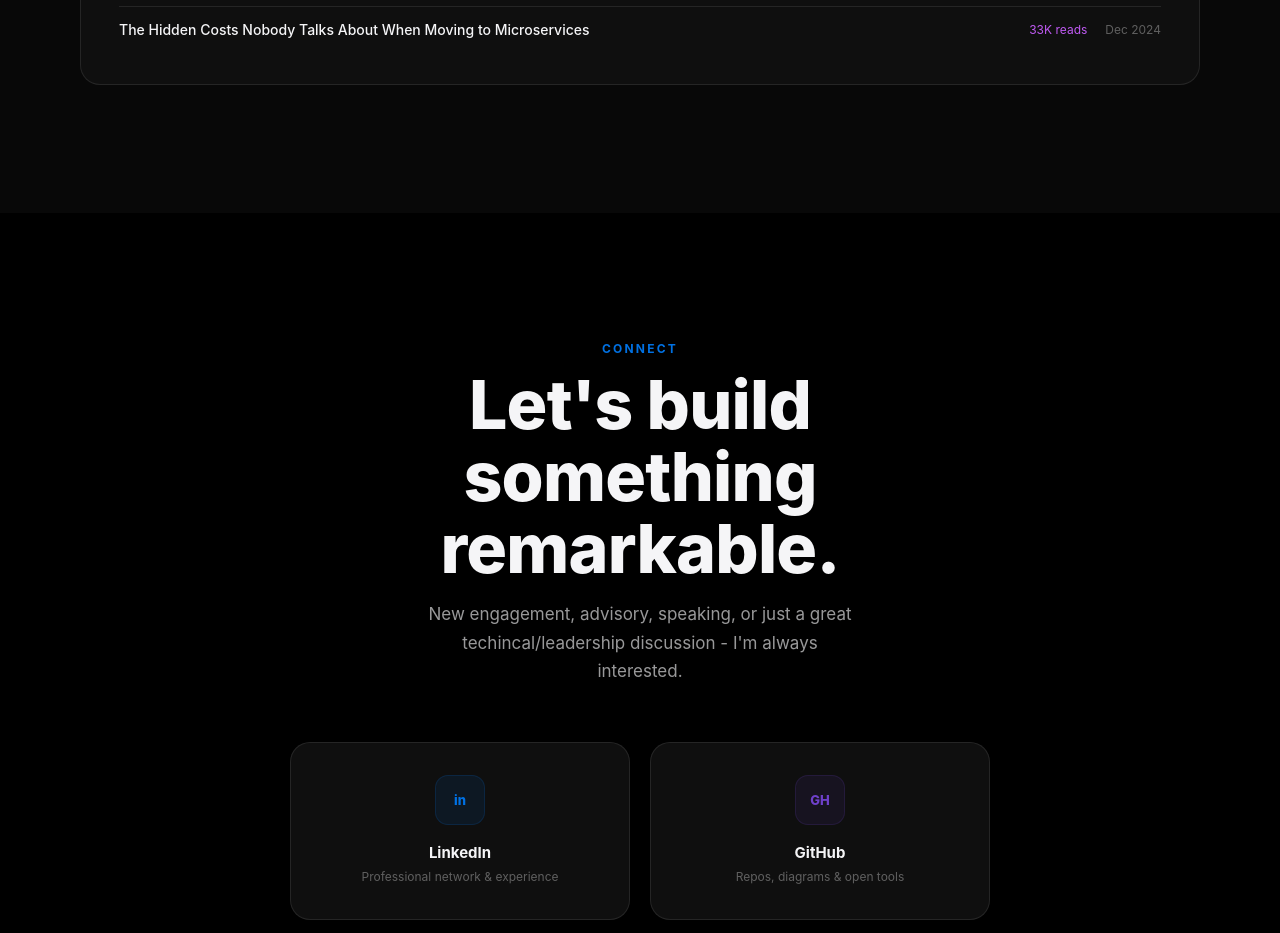
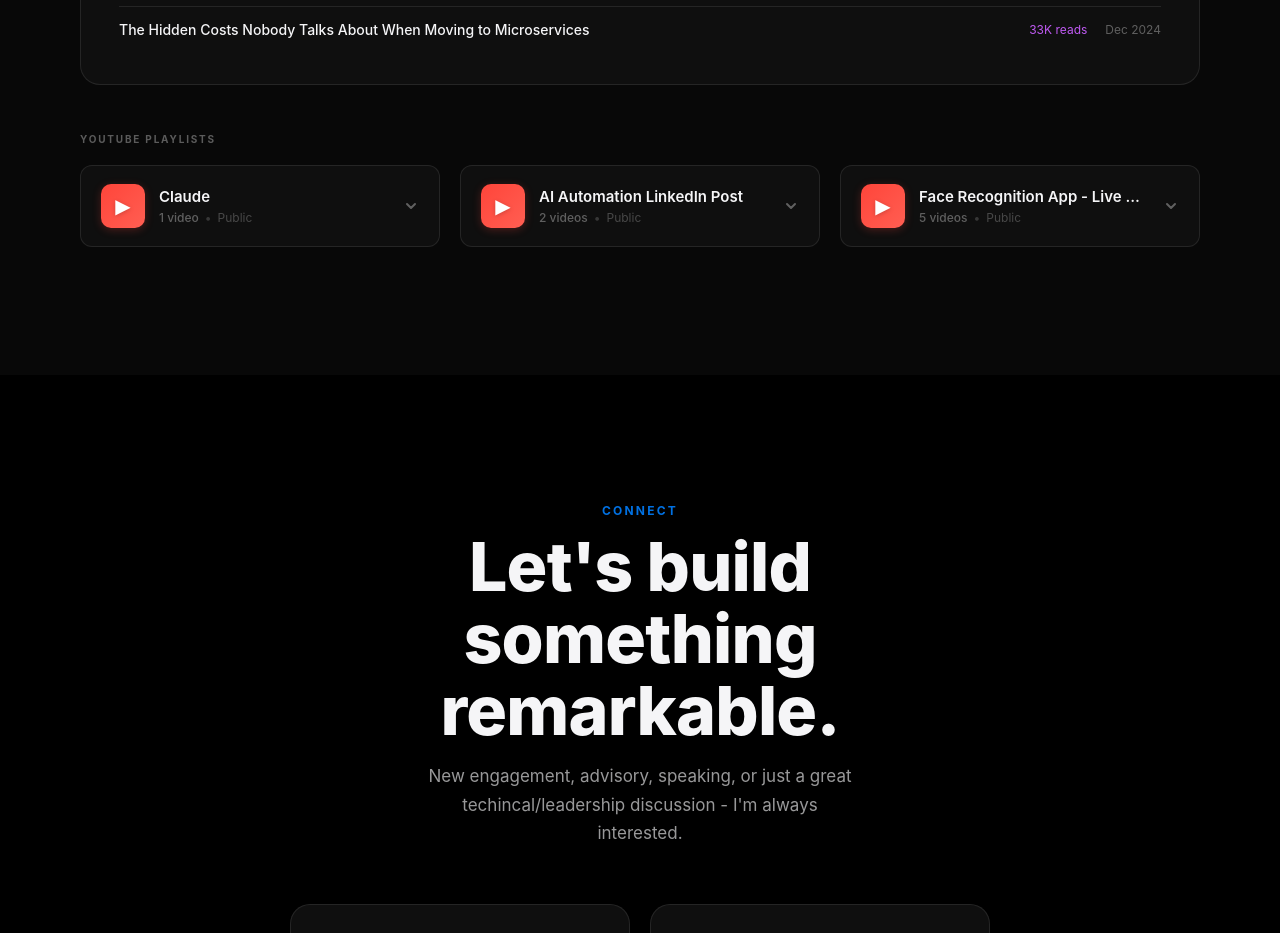
Before and after one commit to tsabunkar/portfolio, a React (Vite) app: page / in a window 1280 px wide. Shown: the part 4460-5393 px from the top of the page. Built offline with nearby package versions, Linux system fonts and the light colour scheme.

Commit message:
playist feature

```diff
--- a/src/data/footprint.js
+++ b/src/data/footprint.js
@@ -49,3 +49,30 @@ export const ARTICLES = [
     url:   '#',
   },
 ];
+
+export const YOUTUBE_PLAYLISTS = [
+  {
+    title: 'Claude',
+    videoCount: 1,
+    visibility: 'Public',
+    lastUpdated: 'Updated today',
+    thumbnail: '▶',
+    url: 'https://www.youtube.com/@tsabunkar/playlists',
+  },
+  {
+    title: 'AI Automation LinkedIn Post',
+    videoCount: 2,
+    visibility: 'Public',
+    lastUpdated: 'Updated 4 days ago',
+    thumbnail: '▶',
+    url: 'https://www.youtube.com/@tsabunkar/playlists',
+  },
+  {
+    title: 'Face Recognition App - Live Coding',
+    videoCount: 5,
+    visibility: 'Public',
+    lastUpdated: 'Recently updated',
+    thumbnail: '▶',
+    url: 'https://www.youtube.com/@tsabunkar/playlists',
+  },
+];
--- a/src/data/index.js
+++ b/src/data/index.js
@@ -10,7 +10,7 @@ export { FLIP_WORDS }                  from './flipWords';
 export { CASE_STUDIES }                from './caseStudies';
 export { STATS }                       from './stats';
 export { TESTIMONIALS }                from './testimonials';
-export { FOOTPRINT, ARTICLES }         from './footprint';
+export { FOOTPRINT, ARTICLES, YOUTUBE_PLAYLISTS } from './footprint';
 export { CONNECT_LINKS }               from './connectLinks';
 export { TECH_STACK }                  from './techStack';
 export { EDUCATION }                   from './education';
--- a/src/sections/Footprint/Footprint.module.css
+++ b/src/sections/Footprint/Footprint.module.css
@@ -105,3 +105,39 @@
   font-family: -apple-system, BlinkMacSystemFont, sans-serif;
   transition:  color 0.45s ease;
 }
+
+/* YouTube Playlists Section */
+.playlistsSection {
+  margin-top: clamp(32px, 4vw, 48px);
+}
+
+.playlistsLabel {
+  font-size:      clamp(9px, 1.1vw, 10px);
+  color:          var(--text-low);
+  font-family:    -apple-system, BlinkMacSystemFont, sans-serif;
+  letter-spacing: 1.8px;
+  font-weight:    700;
+  margin:         0 0 20px;
+  text-transform: uppercase;
+  transition:     color 0.45s ease;
+}
+
+.playlistsGrid {
+  display: grid;
+  gap: 16px;
+  grid-template-columns: 1fr;
+}
+
+@media (min-width: 640px) {
+  .playlistsGrid {
+    grid-template-columns: repeat(2, 1fr);
+    gap: 18px;
+  }
+}
+
+@media (min-width: 1024px) {
+  .playlistsGrid {
+    grid-template-columns: repeat(3, 1fr);
+    gap: 20px;
+  }
+}
--- /dev/null
+++ b/src/sections/Footprint/PlaylistCard.jsx
@@ -0,0 +1,67 @@
+/**
+ * sections/Footprint/PlaylistCard.jsx
+ * Individual YouTube playlist card with expand/collapse animation
+ */
+
+import { useState } from 'react';
+import styles from './PlaylistCard.module.css';
+
+export default function PlaylistCard({ playlist }) {
+  const [isExpanded, setIsExpanded] = useState(false);
+
+  return (
+    <div className={`${styles.playlistCard} ${isExpanded ? styles.expanded : ''}`}>
+      <button
+        className={styles.playlistHeader}
+        onClick={() => setIsExpanded(!isExpanded)}
+        aria-expanded={isExpanded}
+      >
+        <div className={styles.playlistIcon}>
+          <span className={styles.iconSymbol}>{playlist.thumbnail}</span>
+        </div>
+
+        <div className={styles.playlistInfo}>
+          <h3 className={styles.playlistTitle}>{playlist.title}</h3>
+          <div className={styles.playlistMeta}>
+            <span className={styles.videoCount}>{playlist.videoCount} video{playlist.videoCount !== 1 ? 's' : ''}</span>
+            <span className={styles.divider}>•</span>
+            <span className={styles.visibility}>{playlist.visibility}</span>
+          </div>
+        </div>
+
+        <div className={styles.expandIcon}>
+          <svg
+            width="16"
+            height="16"
+            viewBox="0 0 16 16"
+            fill="none"
+            className={styles.chevron}
+          >
+            <path
+              d="M4 6L8 10L12 6"
+              stroke="currentColor"
+              strokeWidth="2"
+              strokeLinecap="round"
+              strokeLinejoin="round"
+            />
+          </svg>
+        </div>
+      </button>
+
+      <div className={styles.playlistDetails}>
+        <div className={styles.detailsContent}>
+          <p className={styles.lastUpdated}>{playlist.lastUpdated}</p>
+          <a
+            href={playlist.url}
+            target="_blank"
+            rel="noreferrer"
+            className={styles.viewPlaylistBtn}
+            onClick={(e) => e.stopPropagation()}
+          >
+            View full playlist →
+          </a>
+        </div>
+      </div>
+    </div>
+  );
+}
--- /dev/null
+++ b/src/sections/Footprint/PlaylistCard.module.css
@@ -0,0 +1,175 @@
+/* sections/Footprint/PlaylistCard.module.css */
+
+.playlistCard {
+  background: var(--bg-card);
+  border: 1px solid var(--border);
+  border-radius: 12px;
+  overflow: hidden;
+  transition: all 0.3s cubic-bezier(0.4, 0, 0.2, 1);
+}
+
+.playlistCard:hover {
+  border-color: var(--border-hover);
+  transform: translateY(-2px);
+  box-shadow: 0 4px 12px rgba(0, 0, 0, 0.1);
+}
+
+.playlistHeader {
+  display: flex;
+  align-items: center;
+  gap: 14px;
+  padding: 16px 18px;
+  width: 100%;
+  background: transparent;
+  border: none;
+  cursor: pointer;
+  text-align: left;
+  transition: background-color 0.2s;
+}
+
+@media (min-width: 640px) {
+  .playlistHeader {
+    padding: 18px 20px;
+  }
+}
+
+.playlistHeader:hover {
+  background: var(--bg-hover);
+}
+
+.playlistIcon {
+  width: 44px;
+  height: 44px;
+  display: flex;
+  align-items: center;
+  justify-content: center;
+  background: linear-gradient(135deg, #ff453a 0%, #ff5e52 100%);
+  border-radius: 10px;
+  flex-shrink: 0;
+  box-shadow: 0 2px 8px rgba(255, 69, 58, 0.25);
+}
+
+.iconSymbol {
+  font-size: 20px;
+  color: white;
+  filter: drop-shadow(0 1px 2px rgba(0, 0, 0, 0.2));
+}
+
+.playlistInfo {
+  flex: 1;
+  min-width: 0;
+}
+
+.playlistTitle {
+  font-family: -apple-system, BlinkMacSystemFont, sans-serif;
+  font-size: 14px;
+  font-weight: 600;
+  color: var(--text);
+  margin: 0 0 4px;
+  transition: color 0.45s ease;
+  overflow: hidden;
+  text-overflow: ellipsis;
+  white-space: nowrap;
+}
+
+@media (min-width: 640px) {
+  .playlistTitle {
+    font-size: 15px;
+  }
+}
+
+.playlistMeta {
+  display: flex;
+  align-items: center;
+  gap: 6px;
+  font-size: 12px;
+  color: var(--text-low);
+  font-family: -apple-system, BlinkMacSystemFont, sans-serif;
+  transition: color 0.45s ease;
+}
+
+.videoCount {
+  font-weight: 500;
+}
+
+.divider {
+  opacity: 0.5;
+}
+
+.visibility {
+  opacity: 0.7;
+}
+
+.expandIcon {
+  flex-shrink: 0;
+  color: var(--text-low);
+  transition: transform 0.3s cubic-bezier(0.4, 0, 0.2, 1), color 0.2s;
+}
+
+.expanded .expandIcon {
+  transform: rotate(180deg);
+}
+
+.playlistHeader:hover .expandIcon {
+  color: var(--text);
+}
+
+.chevron {
+  display: block;
+}
+
+.playlistDetails {
+  max-height: 0;
+  overflow: hidden;
+  transition: max-height 0.3s cubic-bezier(0.4, 0, 0.2, 1);
+}
+
+.expanded .playlistDetails {
+  max-height: 200px;
+}
+
+.detailsContent {
+  padding: 0 18px 18px;
+  border-top: 1px solid var(--border);
+  padding-top: 14px;
+}
+
+@media (min-width: 640px) {
+  .detailsContent {
+    padding: 0 20px 20px;
+    padding-top: 16px;
+  }
+}
+
+.lastUpdated {
+  font-size: 12px;
+  color: var(--text-low);
+  font-family: -apple-system, BlinkMacSystemFont, sans-serif;
+  margin: 0 0 12px;
+  transition: color 0.45s ease;
+}
+
+.viewPlaylistBtn {
+  display: inline-flex;
+  align-items: center;
+  gap: 4px;
+  padding: 8px 16px;
+  background: linear-gradient(135deg, #ff453a 0%, #ff5e52 100%);
+  color: white;
+  text-decoration: none;
+  font-family: -apple-system, BlinkMacSystemFont, sans-serif;
+  font-size: 13px;
+  font-weight: 600;
+  border-radius: 8px;
+  transition: all 0.2s;
+  box-shadow: 0 2px 6px rgba(255, 69, 58, 0.2);
+}
+
+.viewPlaylistBtn:hover {
+  transform: translateY(-1px);
+  box-shadow: 0 4px 12px rgba(255, 69, 58, 0.3);
+}
+
+.viewPlaylistBtn:active {
+  transform: translateY(0);
+}
--- a/src/sections/Footprint/index.jsx
+++ b/src/sections/Footprint/index.jsx
@@ -5,7 +5,8 @@
 import { useReveal } from '@/hooks/useReveal';
 import SectionHeader from '@/components/ui/SectionHeader';
 import PlatformCard from './PlatformCard';
-import { FOOTPRINT, ARTICLES } from '@/data';
+import PlaylistCard from './PlaylistCard';
+import { FOOTPRINT, ARTICLES, YOUTUBE_PLAYLISTS } from '@/data';
 import styles from './Footprint.module.css';
 
 export default function FootprintSection() {
@@ -50,6 +51,16 @@ export default function FootprintSection() {
             ))}
           </div>
         </div>
+
+        {/* YouTube Playlists */}
+        <div className={styles.playlistsSection}>
+          <p className={styles.playlistsLabel}>YouTube Playlists</p>
+          <div className={styles.playlistsGrid}>
+            {YOUTUBE_PLAYLISTS.map((playlist) => (
+              <PlaylistCard key={playlist.title} playlist={playlist} />
+            ))}
+          </div>
+        </div>
       </div>
     </section>
   );
```
